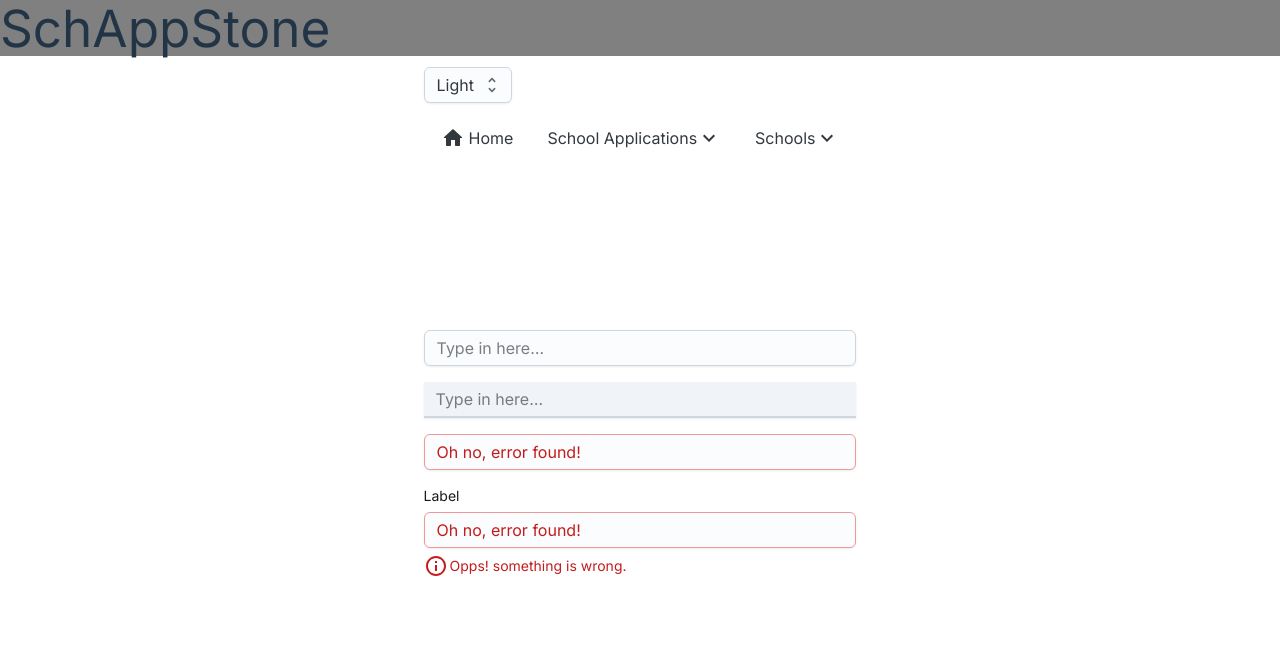
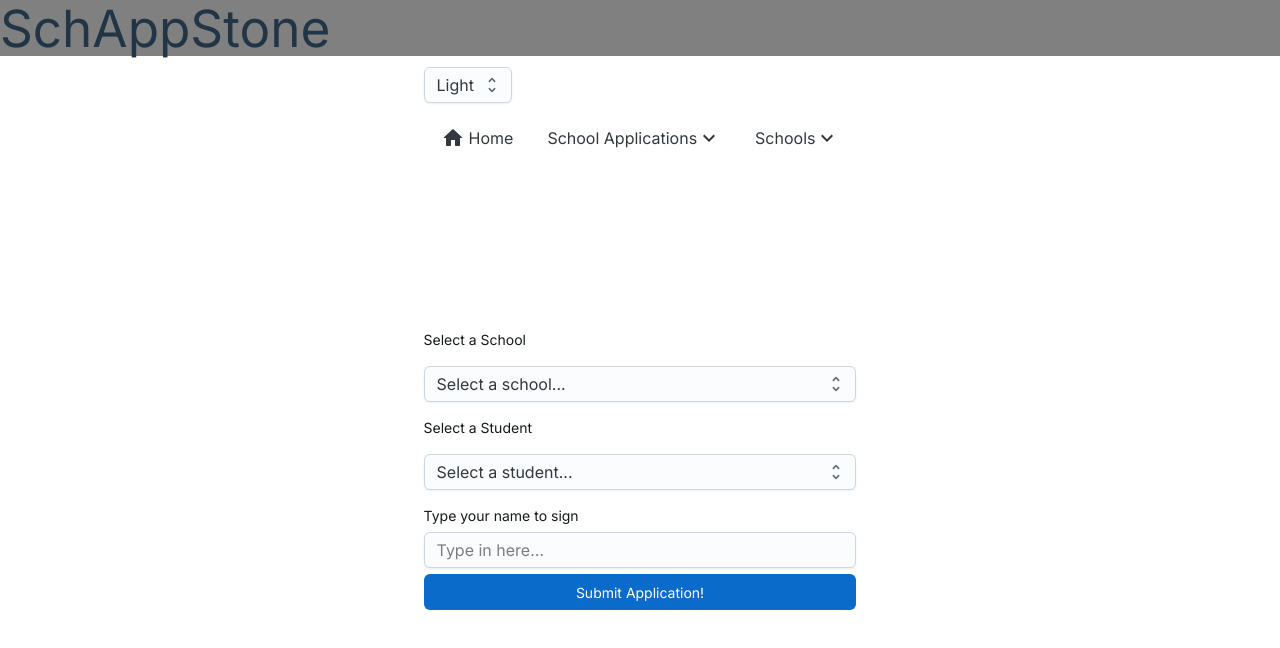
Before and after one commit to jmbain/SchAppStone, a React (Vite) app in the folder client/: page /apply in a window 1280 px wide. Shown: the top 648 px of the page. Built offline with nearby package versions, Linux system fonts and the light colour scheme.

Commit message:
loose ends and formatting clean up for presentation

```diff
--- a/client/src/components/ApplyToSchoolForm.tsx
+++ b/client/src/components/ApplyToSchoolForm.tsx
@@ -4,71 +4,41 @@ import FormControl from '@mui/joy/FormControl';
 import FormLabel from '@mui/joy/FormLabel';
 import FormHelperText from '@mui/joy/FormHelperText';
 import Stack from '@mui/joy/Stack';
-import InfoOutlined from '@mui/icons-material/InfoOutlined';
-import NavigationMenu from './NavigationMenu';
+// import InfoOutlined from '@mui/icons-material/InfoOutlined';
+import { Button } from '@mui/joy';
 
+import Select from '@mui/joy/Select';
+import Option from '@mui/joy/Option';
 
 function ApplyToSchoolForm() {
 
 
     return (
     <Stack spacing={2}>
-      <Stack spacing={2}>
-        <Input
-          placeholder="Type in here…"
-          sx={{
-            '&::before': {
-              border: '1.5px solid var(--Input-focusedHighlight)',
-              transform: 'scaleX(0)',
-              left: '2.5px',
-              right: '2.5px',
-              bottom: 0,
-              top: 'unset',
-              transition: 'transform .15s cubic-bezier(0.1,0.9,0.2,1)',
-              borderRadius: 0,
-              borderBottomLeftRadius: '64px 20px',
-              borderBottomRightRadius: '64px 20px',
-            },
-            '&:focus-within::before': {
-              transform: 'scaleX(1)',
-            },
-          }}
-        />
-        <Input
-          placeholder="Type in here…"
-          variant="soft"
-          sx={{
-            '--Input-radius': '0px',
-            borderBottom: '2px solid',
-            borderColor: 'neutral.outlinedBorder',
-            '&:hover': {
-              borderColor: 'neutral.outlinedHoverBorder',
-            },
-            '&::before': {
-              border: '1px solid var(--Input-focusedHighlight)',
-              transform: 'scaleX(0)',
-              left: 0,
-              right: 0,
-              bottom: '-2px',
-              top: 'unset',
-              transition: 'transform .15s cubic-bezier(0.1,0.9,0.2,1)',
-              borderRadius: 0,
-            },
-            '&:focus-within::before': {
-              transform: 'scaleX(1)',
-            },
-          }}
-        />
-      </Stack>
-
-      <Input placeholder="Type in here…" error defaultValue="Oh no, error found!" />
+      <FormLabel>Select a School</FormLabel>
+      <Select defaultValue="placeholder">
+        <Option value="placeholder">Select a school...</Option>
+        <Option value="DOLGEVILLE ELEMENTARY SCHOOL">DOLGEVILLE ELEMENTARY SCHOOL</Option>
+        <Option value="JAMES A GREEN JUNIOR-SENIOR HIGH SCHOOL">JAMES A GREEN JUNIOR-SENIOR HIGH SCHOOL</Option>
+        <Option value="MOHONASEN SENIOR HIGH SCHOOL">MOHONASEN SENIOR HIGH SCHOOL</Option>
+        <Option value="BELLPORT SENIOR HIGH SCHOOL">BELLPORT SENIOR HIGH SCHOOL</Option>
+      </Select>
+      <FormLabel>Select a Student</FormLabel>
+      <Select defaultValue="placeholder">
+        <Option value="placeholder">Select a student...</Option>
+        <Option value="student1">Student 1</Option>
+        <Option value="student2">Student 2</Option>
+      </Select>
+      {/* <Input placeholder="Type in here…" error defaultValue="Oh no, error found!" /> */}
       <FormControl error>
-        <FormLabel>Label</FormLabel>
-        <Input placeholder="Type in here…" defaultValue="Oh no, error found!" />
+        <FormLabel>Type your name to sign</FormLabel>
+        <Input placeholder="Type in here…" color='neutral' />
         <FormHelperText>
-          <InfoOutlined />
-          Opps! something is wrong.
+          {/* <InfoOutlined />
+          Oops! something is wrong. */}
         </FormHelperText>
+        <Button>Submit Application!
+        </Button>
       </FormControl>
     </Stack>
   );
--- a/client/src/components/Home.tsx
+++ b/client/src/components/Home.tsx
@@ -1,5 +1,4 @@
 // Imports (e.g. SchoolCard, SchoolList...)
-import NavigationMenu from "./NavigationMenu";
 import { Sheet, Typography, Card } from "@mui/joy";
 
 function HomePage() {
@@ -10,7 +9,7 @@ function HomePage() {
                 color="primary"
                 sx={{
                     p: 3,
-                    width: 1000,
+                    width: '95%',
                     boxShadow: 'md',
                     borderRadius: 'sm',
                     display: "flex",
@@ -25,7 +24,7 @@ function HomePage() {
                             minWidth: 250,
                         }}>
                     <Typography level="h3">A School Application System</Typography>
-                    <Typography level="body-md" >Target users are parents of children in NYC where there is a publics school application and lottery process. Parents upload information about their student(s), submit applications to schools and manage their applications across multiple schools. Clicking on schools allows a parent to see more information about the school.</Typography>
+                    <Typography level="body-md" >Target users are parents of children in NYC where there is a public school application and lottery process. This part of the system is currently more akin to a mockup with more functionality coming in the future.</Typography>
                 </Card>
                 <Card sx={{
                             m: 2,
@@ -33,15 +32,7 @@ function HomePage() {
                             minWidth: 250,
                     }}>
                     <Typography level="h3">A School Explorer</Typography>
-                    <Typography level="body-md" >In addition to submitting applications, users can do more in depth research about schools in the School Explorer. There are options to search for specific schools and filter by various criteria, such as if the school is fully virtual or if it is a charter school. Beyond search and filter, there are also curated statistics about schools such as which schools are the biggest or smallest in the area and which have grown or shrunk the most since the pandemic.</Typography>
-                </Card>
-                <Card sx={{
-                            m: 2,
-                            boxShadow: 'md',
-                            minWidth: 250,
-                        }}>
-                    <Typography level="h3">TBD</Typography>
-                    <Typography level="body-md" >TBD</Typography>
+                    <Typography level="body-md" >Users can do more in depth research about schools in the School Explorer. There are options to search for specific schools and filter by various criteria, such as if the school is fully virtual or if it is a charter school.</Typography>
                 </Card>
             </Sheet>
         </div>
--- a/client/src/components/MySchoolsPage.tsx
+++ b/client/src/components/MySchoolsPage.tsx
@@ -1,7 +1,6 @@
 // Imports (e.g. SchoolCard, SchoolList...)
-import NavigationMenu from "./NavigationMenu";
 import { Sheet, Typography, Card } from "@mui/joy";
-import { useEffect, useState } from "react";
+// import { useEffect, useState } from "react";
 import { useOutletContext } from "react-router-dom";
 
 function MySchoolsPage() {
--- a/client/src/components/SchoolProfile.tsx
+++ b/client/src/components/SchoolProfile.tsx
@@ -5,7 +5,6 @@ import { useParams } from "react-router-dom";
 
 // import { styled } from '@mui/joy/styles';
 // import Sheet from '@mui/joy/Sheet';
-import NavigationMenu from './NavigationMenu';
 import Box from '@mui/joy/Box';
 import Button from '@mui/joy/Button';
 
--- a/client/src/components/SchoolsBasicData.tsx
+++ b/client/src/components/SchoolsBasicData.tsx
@@ -5,18 +5,18 @@ function SchoolsBasicData({school}) {
     return (
         <Sheet className="schoolProfileContainer" sx={{gap:25, borderRadius:10}}>
             <Card className="schoolDataContainer">
-                <Typography level="h2">School Name: {school.SCH_NAME} </Typography>
-                <Typography level="h4">School Address:
+                <Typography level="h3">School Name: <Typography level="body-lg">{school.SCH_NAME}</Typography>  </Typography>
+                <Typography level="h3">School Address:
                     <br></br>
-                    {school.LSTREET1}
+                    <Typography level="body-lg">{school.LSTREET1}</Typography>
                     <br></br>
-                    {school.LCITY}
+                    <Typography level="body-lg">{school.LCITY}</Typography>
                     <br></br>
-                    {school.LSTATE}
+                    <Typography level="body-lg">{school.LSTATE}</Typography>
                     <br></br>
-                    {school.LZIP}
-                    </Typography>
-                <Typography level="h4">School District: {school.LEA_NAME} </Typography>
+                    <Typography level="body-lg">{school.LZIP}</Typography>
+                </Typography>
+                <Typography level="h3">School District: <Typography level="body-lg">{school.LEA_NAME}</Typography>  </Typography>
             </Card>
         </Sheet>
     )
--- a/client/src/components/SchoolsPage.tsx
+++ b/client/src/components/SchoolsPage.tsx
@@ -26,7 +26,9 @@ function SchoolsPage() {
         { field: 'SCH_NAME', headerName: 'School Name', width: 400 },
         { field: 'SCHOOL_LEVEL', headerName: 'Level', width: 100 },
         { field: 'SCHOOL_TYPE_TEXT', headerName: 'Type', width: 150 },
-        { field: 'LCITY', headerName: 'City', width: 200 }
+        { field: 'LCITY', headerName: 'City', width: 200 },
+        { field: 'CHARTER_TEXT', headerName: "Charter?", width: 100},
+        { field: 'VIRTUAL', headerName: "Virtual?", width: 100}
         // {
         //   field: 'fullName',
         //   headerName: 'Full name',
--- a/client/src/components/SchoolsStaffData.tsx
+++ b/client/src/components/SchoolsStaffData.tsx
@@ -54,14 +54,14 @@ function SchoolsStaffData({school}) {
         ratioCardValue = enrollment22_23.STUTERATIO
     }
 
-    let otherCardColor = "warning"
+    let otherCardColor = "neutral"
     // console.log(school.support_staff.length)
 
     if (school.support_staff.length > 0) {
         return (
-            <Sheet className="schoolProfileContainer" sx={{gap:25, borderRadius:10, padding:2}}>
+            <Sheet className="schoolProfileContainer" sx={{gap:25, borderRadius:10, padding:2}} variant="solid" color={ratioCardColor}>
                 <Typography level="h2">School Staffing</Typography>
-                <Card className="schoolDataContainer" color={ratioCardColor} variant="solid" sx={{margin:2}}>
+                <Card className="schoolDataContainer" color={ratioCardColor} variant="soft" sx={{margin:2}}>
                     <Typography level="h4">Student to Staff Ratio: {ratioCardValue} </Typography>
                 </Card>
                 <Card className="schoolDataContainer" color={otherCardColor} variant="soft" sx={{margin:2}}>
```
